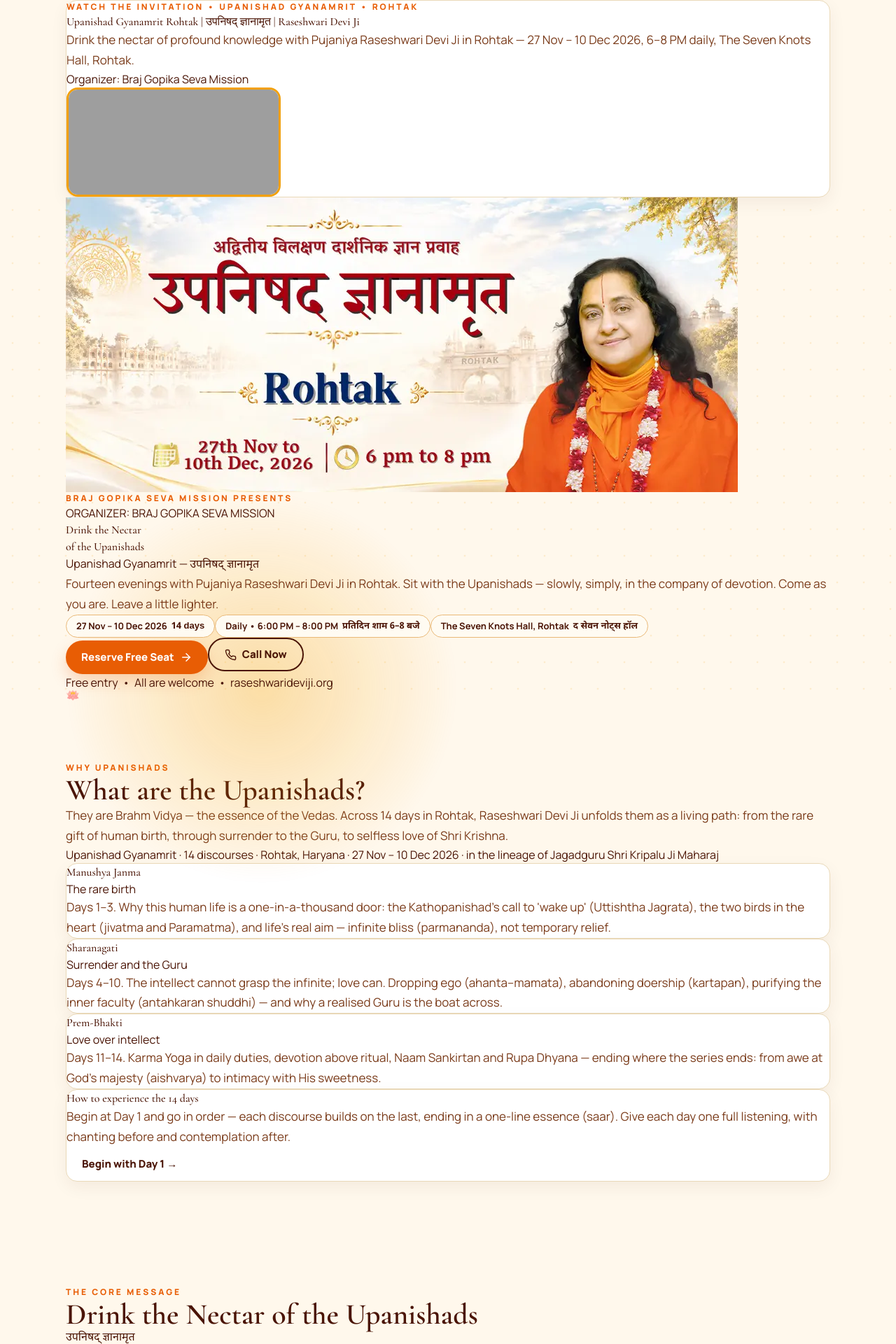
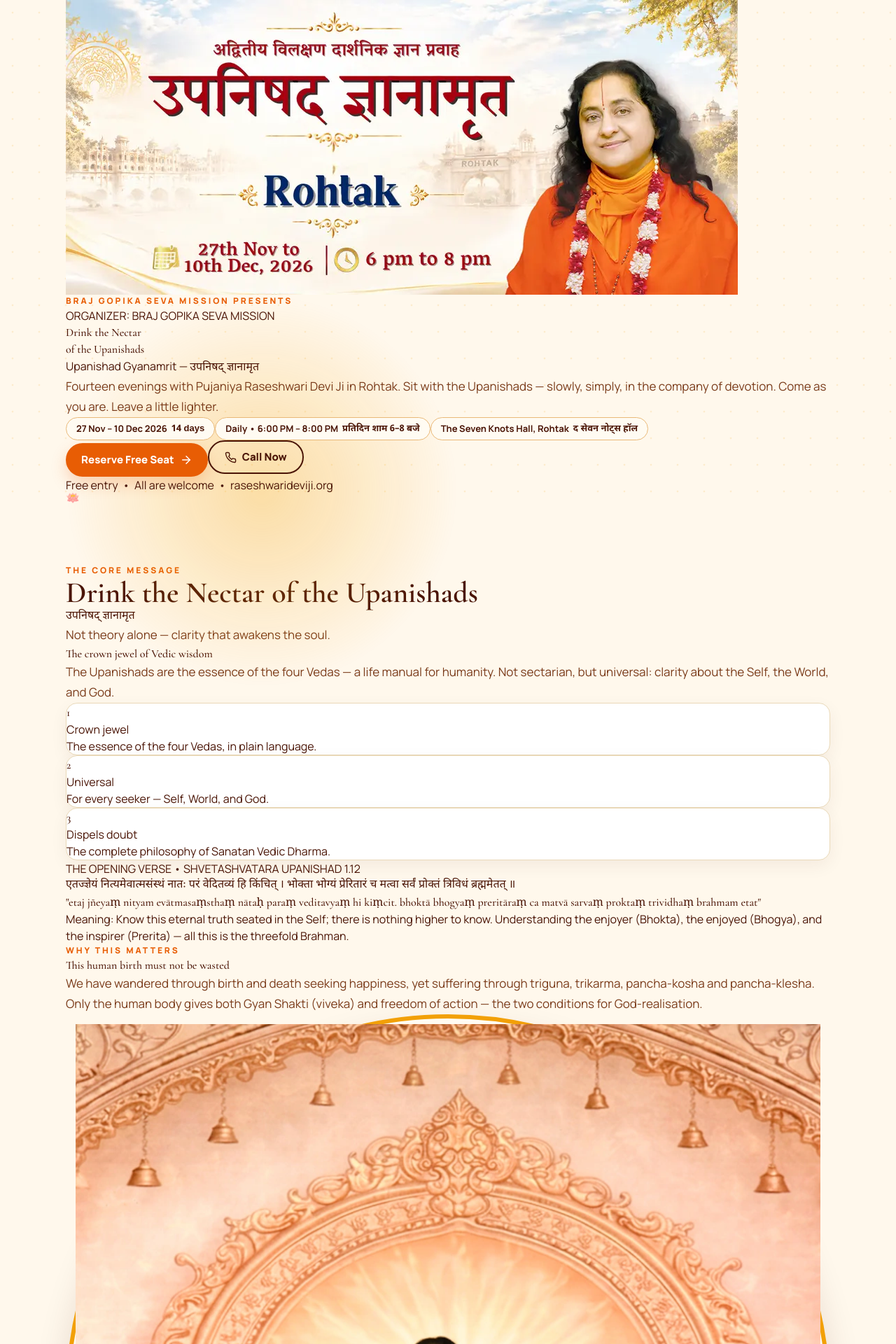
Before and after one commit to jyotirajborah1108-max/official-Deviji-event-page, a React (Vite) app: page / in a window 1280 px wide. Shown: the top 1920 px of the page at 70% size. Built offline with nearby package versions, Linux system fonts and the light colour scheme; grey boxes are pictures that could not be loaded.

Commit message:
Remove Why Upanishads section and move video after How to Get There

```diff
--- a/src/App.tsx
+++ b/src/App.tsx
@@ -37,11 +37,6 @@ const FAQS = [
   { q: "In which language will the talks be given?", a: "The discourses will be in Hindi, with Sanskrit verses explained in simple, accessible language." },
   { q: "Can I join in the middle of the series?", a: "Yes. Each evening stands on its own while building the 14-day journey. Come from any day, 27 Nov to 10 Dec." },
   { q: "What should I bring?", a: "Just yourself, and arrive 30 minutes early. A notebook is helpful if you like to note the verses and reflections." },
-];
-const WHY = [
-  { t: "Manushya Janma", h: "The rare birth", d: "Days 1–3. Why this human life is a one-in-a-thousand door: the Kathopanishad's call to 'wake up' (Uttishtha Jagrata), the two birds in the heart (jivatma and Paramatma), and life's real aim — infinite bliss (parmananda), not temporary relief." },
-  { t: "Sharanagati", h: "Surrender and the Guru", d: "Days 4–10. The intellect cannot grasp the infinite; love can. Dropping ego (ahanta–mamata), abandoning doership (kartapan), purifying the inner faculty (antahkaran shuddhi) — and why a realised Guru is the boat across." },
-  { t: "Prem-Bhakti", h: "Love over intellect", d: "Days 11–14. Karma Yoga in daily duties, devotion above ritual, Naam Sankirtan and Rupa Dhyana — ending where the series ends: from awe at God's majesty (aishvarya) to intimacy with His sweetness." },
 ];
 
 function Countdown() {
@@ -94,30 +89,6 @@ export default function App() {
   return (
     <div data-safe-area-inset-root style={{ boxSizing: "border-box", paddingTop: "var(--safe-area-inset-top)" }} className="min-h-screen bg-[var(--cream)] text-[var(--brown)] overflow-x-clip">
       <main id="top">
-        {/* 2 WATCH — product / invitation video */}
-        <section id="watch" className="bg-[var(--cream)]">
-          <div className="shell pt-4 pb-2">
-            <div className="card overflow-hidden grid md:grid-cols-[1.1fr_.9fr] items-center md:items-stretch !rounded-[16px]">
-              <div className="p-6 sm:p-7 flex flex-col justify-center self-center min-w-0">
-                <p className="eyebrow">Watch the invitation • Upanishad Gyanamrit • Rohtak</p>
-                <h2 className="font-serif text-2xl sm:text-3xl leading-tight font-semibold mt-3"><a href="https://www.youtube.com/watch?v=8bOYzlsuDWI" target="_blank" rel="noopener" className="hover:text-[var(--saffron)] underline decoration-[var(--gold)] underline-offset-4 [overflow-wrap:anywhere]">Upanishad Gyanamrit Rohtak | उपनिषद् ज्ञानामृत | Raseshwari Devi Ji</a></h2>
-                <p className="body mt-3">Drink the nectar of profound knowledge with Pujaniya Raseshwari Devi Ji in Rohtak — 27 Nov – 10 Dec 2026, 6–8 PM daily, The Seven Knots Hall, Rohtak.</p>
-                <p className="mt-2 text-sm font-bold">Organizer: Braj Gopika Seva Mission</p>
-              </div>
-              <div className="p-4 sm:p-6 flex items-center justify-center min-w-0 self-center md:self-stretch">
-                <iframe
-                  className="w-full max-w-full overflow-hidden shadow-[0_18px_40px_rgba(74,20,5,.18)]"
-                  style={{ aspectRatio: "16 / 9", borderRadius: "16px", border: "3px solid var(--gold)" }}
-                  src="https://www.youtube.com/embed/8bOYzlsuDWI"
-                  title="Upanishad Gyanamrit Rohtak Invitation Video"
-                  frameBorder="0"
-                  allow="accelerometer; autoplay; clipboard-write; encrypted-media; gyroscope; picture-in-picture; web-share"
-                  allowFullScreen
-                />
-              </div>
-            </div>
-          </div>
-        </section>
         {/* 1 INVITATION — HERO, centred */}
         <section className="relative paisley-bg overflow-x-clip">
           <div className="shell relative pt-6 sm:pt-8 pb-12 text-center">
@@ -142,23 +113,6 @@ export default function App() {
               </div>
               <p className="mt-5 text-sm text-[var(--muted)]">Free entry &nbsp;•&nbsp; All are welcome &nbsp;•&nbsp; <a className="underline decoration-[var(--gold)] underline-offset-4 font-semibold text-[var(--brown)]" href="https://raseshwarideviji.org" target="_blank" rel="noopener">raseshwarideviji.org</a></p>
               <div className="sway mt-2 text-4xl" aria-hidden="true">🪷</div>
-            </div>
-          </div>
-        </section>
-
-        {/* 3 WHY UPANISHADS */}
-        <section id="why" className="section">
-          <div className="shell">
-            <div className="reveal"><Heading eyebrow="Why Upanishads" title="What are the Upanishads?" sub="They are Brahm Vidya — the essence of the Vedas. Across 14 days in Rohtak, Raseshwari Devi Ji unfolds them as a living path: from the rare gift of human birth, through surrender to the Guru, to selfless love of Shri Krishna." /></div>
-            <p className="text-center text-sm text-[var(--brown-soft)] mt-4 max-w-3xl mx-auto">Upanishad Gyanamrit · 14 discourses · Rohtak, Haryana · 27 Nov – 10 Dec 2026 · in the lineage of Jagadguru Shri Kripalu Ji Maharaj</p>
-            <div className="mt-8 grid md:grid-cols-3 gap-4 items-stretch">
-              {WHY.map((c) => (
-                <article key={c.t} className="reveal card p-6 flex flex-col"><p className="font-serif text-4xl text-[var(--saffron)]">{c.t}</p><h3 className="mt-3 font-bold text-lg">{c.h}</h3><p className="body mt-2 !text-[16px]">{c.d}</p></article>
-              ))}
-            </div>
-            <div className="reveal mt-4 card p-6 sm:p-7 flex flex-col md:flex-row md:items-center gap-5 justify-between">
-              <div><h3 className="font-serif text-2xl font-semibold">How to experience the 14 days</h3><p className="body mt-1 !text-[16px]">Begin at Day 1 and go in order — each discourse builds on the last, ending in a one-line essence (saar). Give each day one full listening, with chanting before and contemplation after.</p></div>
-              <a href={GOOGLE_FORM_URL} target="_blank" rel="noopener" className="btn bg-[var(--brown)] text-white shrink-0">Begin with Day 1 →</a>
             </div>
           </div>
         </section>
@@ -389,6 +343,31 @@ export default function App() {
           </div>
         </section>
 
+        {/* 2 WATCH — product / invitation video */}
+        <section id="watch" className="section bg-[var(--cream)]">
+          <div className="shell">
+            <div className="card overflow-hidden grid md:grid-cols-[1.1fr_.9fr] items-center md:items-stretch !rounded-[16px]">
+              <div className="p-6 sm:p-7 flex flex-col justify-center self-center min-w-0">
+                <p className="eyebrow">Watch the invitation • Upanishad Gyanamrit • Rohtak</p>
+                <h2 className="font-serif text-2xl sm:text-3xl leading-tight font-semibold mt-3"><a href="https://www.youtube.com/watch?v=8bOYzlsuDWI" target="_blank" rel="noopener" className="hover:text-[var(--saffron)] underline decoration-[var(--gold)] underline-offset-4 [overflow-wrap:anywhere]">Upanishad Gyanamrit Rohtak | उपनिषद् ज्ञानामृत | Raseshwari Devi Ji</a></h2>
+                <p className="body mt-3">Drink the nectar of profound knowledge with Pujaniya Raseshwari Devi Ji in Rohtak — 27 Nov – 10 Dec 2026, 6–8 PM daily, The Seven Knots Hall, Rohtak.</p>
+                <p className="mt-2 text-sm font-bold">Organizer: Braj Gopika Seva Mission</p>
+              </div>
+              <div className="p-4 sm:p-6 flex items-center justify-center min-w-0 self-center md:self-stretch">
+                <iframe
+                  className="w-full max-w-full overflow-hidden shadow-[0_18px_40px_rgba(74,20,5,.18)]"
+                  style={{ aspectRatio: "16 / 9", borderRadius: "16px", border: "3px solid var(--gold)" }}
+                  src="https://www.youtube.com/embed/8bOYzlsuDWI"
+                  title="Upanishad Gyanamrit Rohtak Invitation Video"
+                  frameBorder="0"
+                  allow="accelerometer; autoplay; clipboard-write; encrypted-media; gyroscope; picture-in-picture; web-share"
+                  allowFullScreen
+                />
+              </div>
+            </div>
+          </div>
+        </section>
+
         {/* 9 FAQ */}
         <section id="faq" className="section">
           <div className="shell max-w-[880px]">
```
